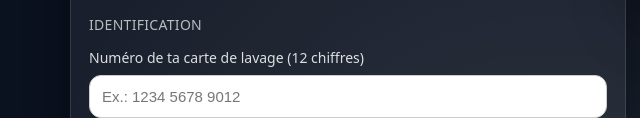
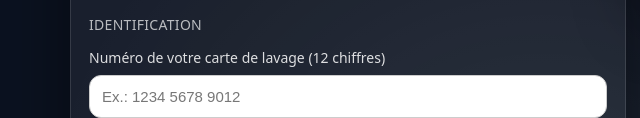
Before and after one commit to 4msdd9bcxb-eng/carwash, a plain HTML site: page index.html in a window 1280 px wide. Shown: the part 682-800 px from the top of the page, 98-738 px from the left. Drawn offline with Linux system fonts and the light colour scheme.

Commit message:
Update index.html

```diff
--- a/index.html
+++ b/index.html
@@ -417,7 +417,7 @@
           <div class="section-title" style="margin-top:18px;">Identification</div>
 
           <div class="field">
-            <label for="cardId">Numéro de ta carte de lavage (12 chiffres)</label>
+            <label for="cardId">Numéro de votre carte de lavage (12 chiffres)</label>
             <input
               id="cardId"
               name="cardId"
```
